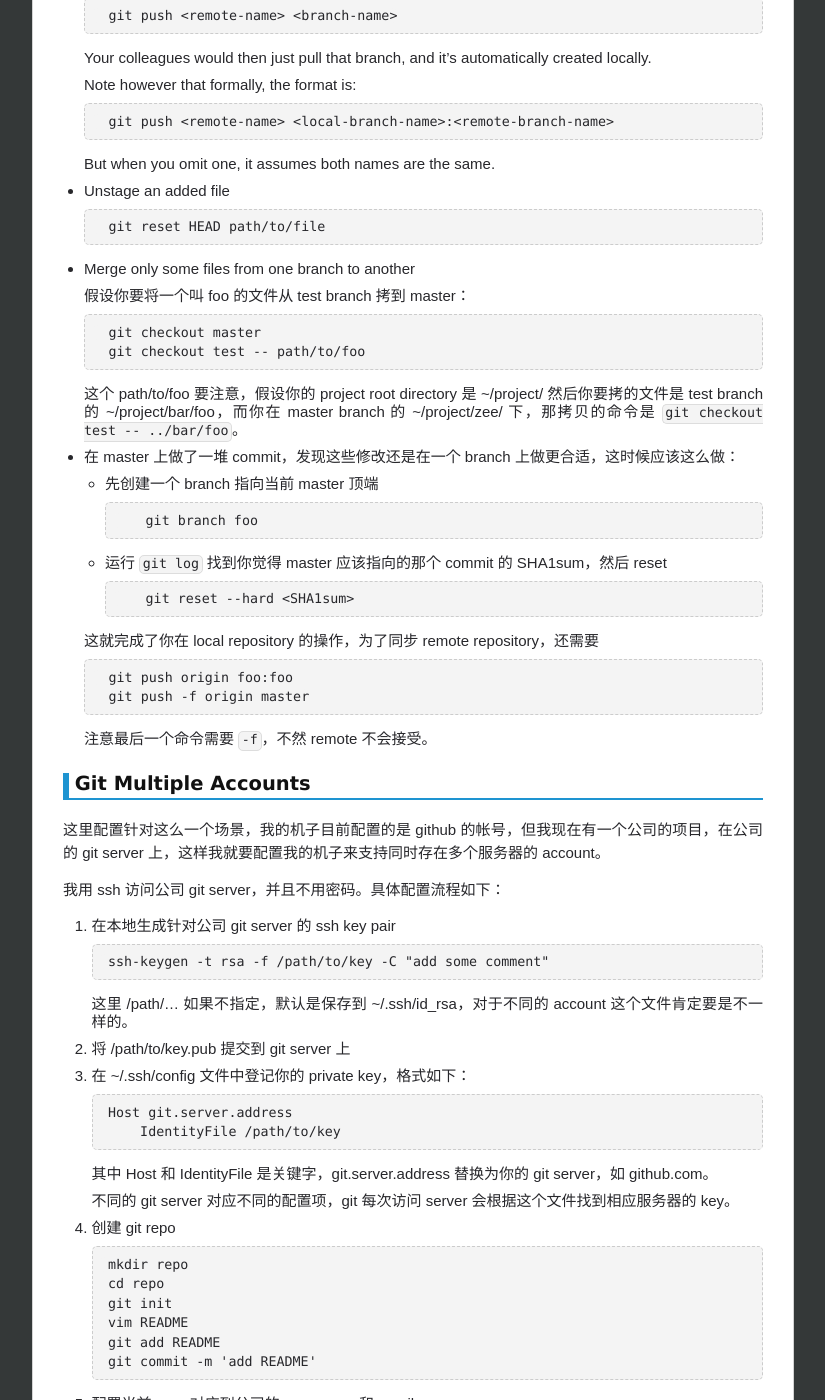
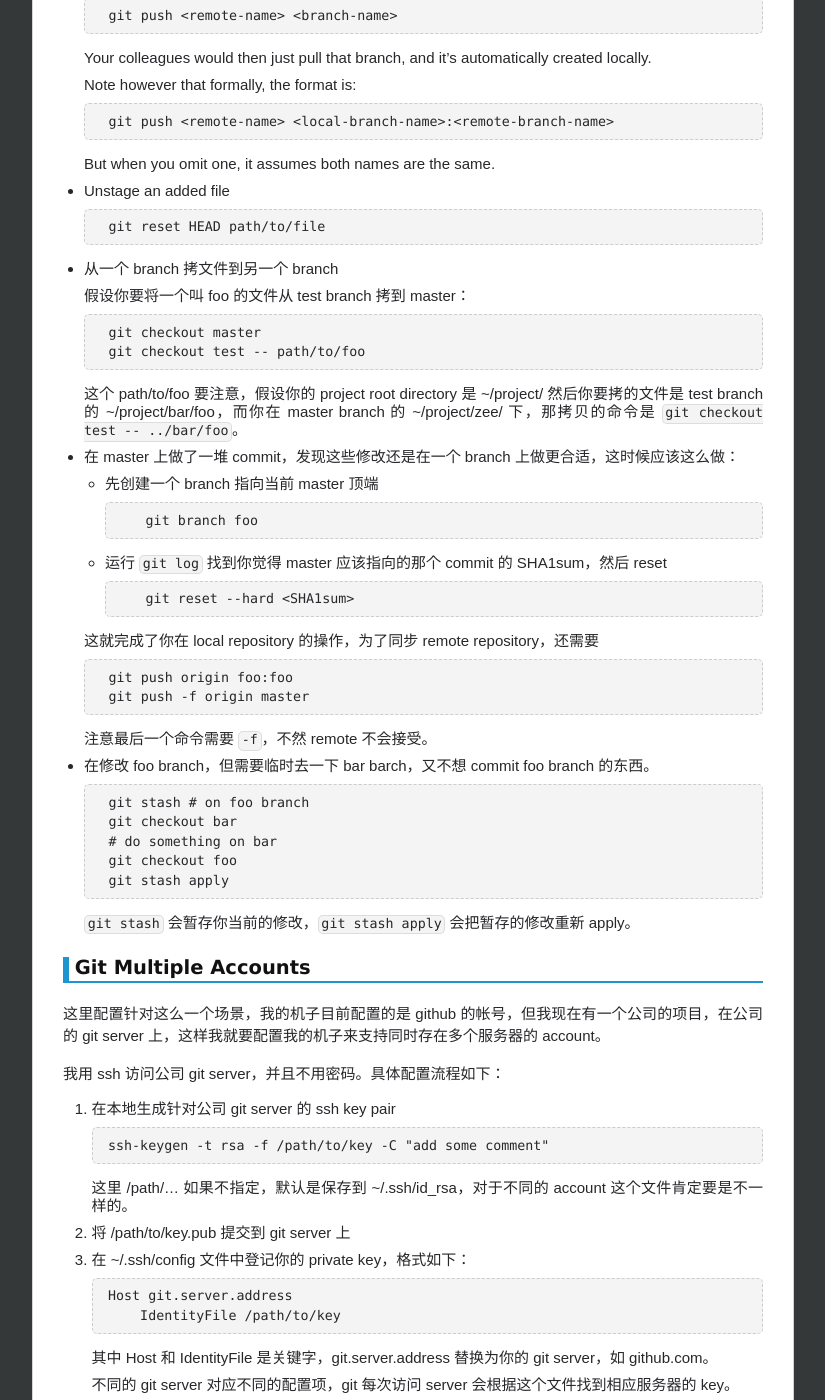
Before and after one commit to chenrushan/chenrushan.github.io, a Jekyll site: the page built from _posts/2013-12-09-git.markdown, in a window 1280 px wide and 1400 px high, scrolled down 3550 px. Shown: the whole window, without its empty margins (227-1052 px from the left). Built offline with Jekyll 4.4.1, drawn with Linux system fonts in a browser that asks for light colours; Markdown is read by kramdown in place of the engine named in the settings; some of the changed text lies outside the part shown.

Commit message:
[git]: update

```diff
--- a/_posts/2013-12-09-git.markdown
+++ b/_posts/2013-12-09-git.markdown
@@ -142,7 +142,7 @@ git branch 是一个非常轻量的 object，可以理解为就是一个指针
 
         git reset HEAD path/to/file
 
-* Merge only some files from one branch to another
+* 从一个 branch 拷文件到另一个 branch
 
   假设你要将一个叫 foo 的文件从 test branch 拷到 master：
 
@@ -167,6 +167,16 @@ git branch 是一个非常轻量的 object，可以理解为就是一个指针
         git push -f origin master
 
   注意最后一个命令需要 `-f`，不然 remote 不会接受。
+
+* 在修改 foo branch，但需要临时去一下 bar barch，又不想 commit foo branch 的东西。
+
+        git stash # on foo branch
+        git checkout bar
+        # do something on bar
+        git checkout foo
+        git stash apply
+
+  `git stash` 会暂存你当前的修改，`git stash apply` 会把暂存的修改重新 apply。
 
 ### Git Multiple Accounts
 
```
Also changed, not shown: other parts of _posts/2013-12-09-git.markdown (+1 -1 lines).
